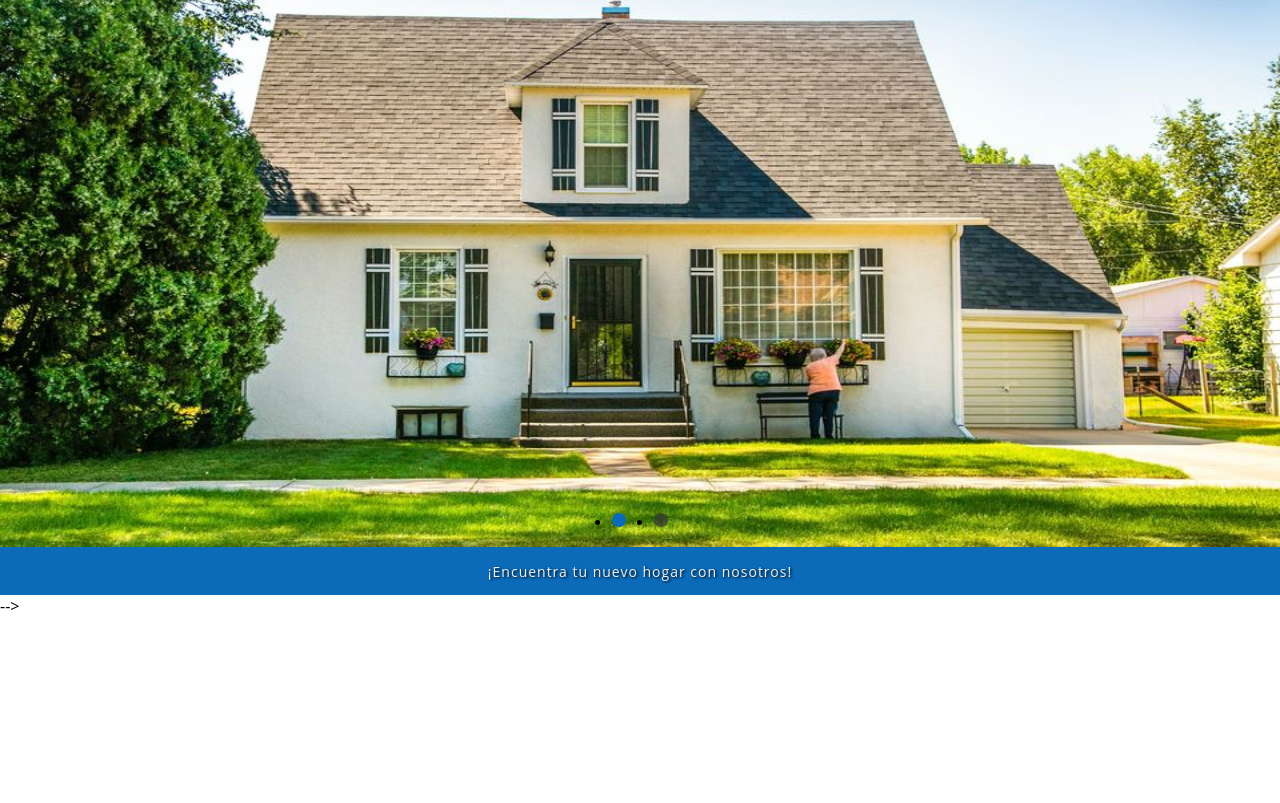
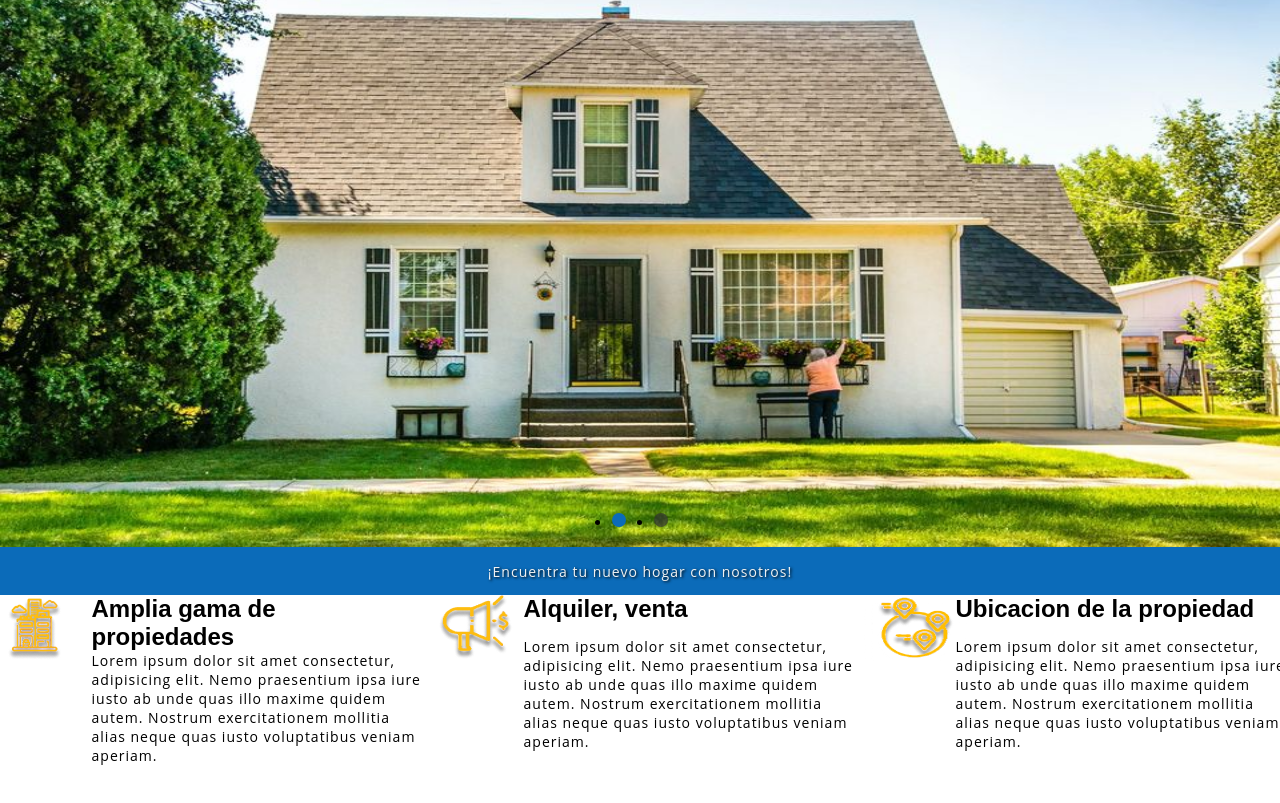
Before and after one commit to Fran2325/VentureGroupInternational, a plain HTML site: page index.html in a window 1280 px wide. Shown: the part 81-884 px from the top of the page. Drawn offline with Linux system fonts and the light colour scheme.

Commit message:
Se agrego cuadro que hacemos (con grid)

```diff
--- a/index.html
+++ b/index.html
@@ -47,9 +47,42 @@
             <p class="item-options">¡Encuentra tu nuevo hogar con nosotros!</p>
         </hgroup>
         </div>
-<!--
-        <section></section>
-        <section></section>
+        <section class="queHacemos">
+            <div class="grid">
+                <div class="gridImg">
+                    <img src="./imagenes/icono casa de servivio.png" alt="Icono Casa" class="casa">
+                </div>
+                <div class="gridTitulo">
+                    <h2>Amplia gama de propiedades</h2>
+                </div>
+                <div class="gridTexto">
+                    <p>Lorem ipsum dolor sit amet consectetur, adipisicing elit. Nemo praesentium ipsa iure iusto ab unde quas illo maxime quidem autem. Nostrum exercitationem mollitia alias neque quas iusto voluptatibus veniam aperiam.</p>
+                </div>
+            </div>
+            <div class="grid">
+                <div class="gridImg">
+                    <img src="./imagenes/icono Parlante servivios.png" alt="Icono Parlante">
+                </div>
+                <div class="gridTitulo">
+                    <h2>Alquiler, venta</h2>
+                </div>
+                <div class="gridTexto">
+                    <p>Lorem ipsum dolor sit amet consectetur, adipisicing elit. Nemo praesentium ipsa iure iusto ab unde quas illo maxime quidem autem. Nostrum exercitationem mollitia alias neque quas iusto voluptatibus veniam aperiam.</p>
+                </div>
+            </div>
+            <div class="grid">
+                <div class="gridImg">
+                    <img src="./imagenes/icono mundo servivios.png" alt="Icono Mundo">
+                </div>
+                <div class="gridTitulo">
+                    <h2>Ubicacion de la propiedad</h2>
+                </div>
+                <div class="gridTexto">
+                    <p>Lorem ipsum dolor sit amet consectetur, adipisicing elit. Nemo praesentium ipsa iure iusto ab unde quas illo maxime quidem autem. Nostrum exercitationem mollitia alias neque quas iusto voluptatibus veniam aperiam.</p>
+                </div>
+            </div>
+        </section>
+<!--        <section></section>
         <section></section>
         <section></section>
         <section></section>
@@ -86,7 +119,7 @@
                 <ol><a href="#" class="item-options"></a></ol>
                 <ol><a href="#" class="item-options"></a></ol>
             </div>
-        </footer>    --> -->
+        </footer>-->
     </main>
     <script defer src="app.js" ></script>
 </body>
--- a/style.css
+++ b/style.css
@@ -1,6 +1,6 @@
 :root{
     --color1:#FFFFFF;
-    --color2:black 0.1em 0.1em 0.2em; /*sombra */
+    --color2:black; /*sombra */
     --color3:#0e0e0e;
     --color4:#0b6bb99f;
     --color5:#ff0;
@@ -217,6 +217,33 @@ nav{
     justify-content: center;
     align-items: center;
 }
+.queHacemos{
+    display: grid;
+    grid-template-columns: repeat(3,1fr);
+    gap: 1em;
+}
+.queHacemos .grid{
+    display: grid;
+    /* background: var(--color6); */
+    grid-template-columns: 22% 40% 40%;
+}
+.queHacemos .grid:hover{
+    border: 3px solid var(--color5);
+    box-shadow: 10px 5px 5px var(--color2);
+}
+.gridImg{
+    /* background: var(--color53); */
+    grid-row: 1/3;
+}
+.gridTitulo{
+    /* background: var(--color34); */
+    grid-column: 2/4;
+}
+.gridTexto{
+    /* background: var(--color56); */
+    grid-column: 2/4;
+}
+
 
 #menuHamburguesa,#menuCheck{
     display: none;
```
Also changed, not shown: imagenes/icono Parlante servivios.png (added), imagenes/icono casa de servivio.png (added), imagenes/icono mundo servivios.png (added), imagenes/logo venture.png (deleted).
